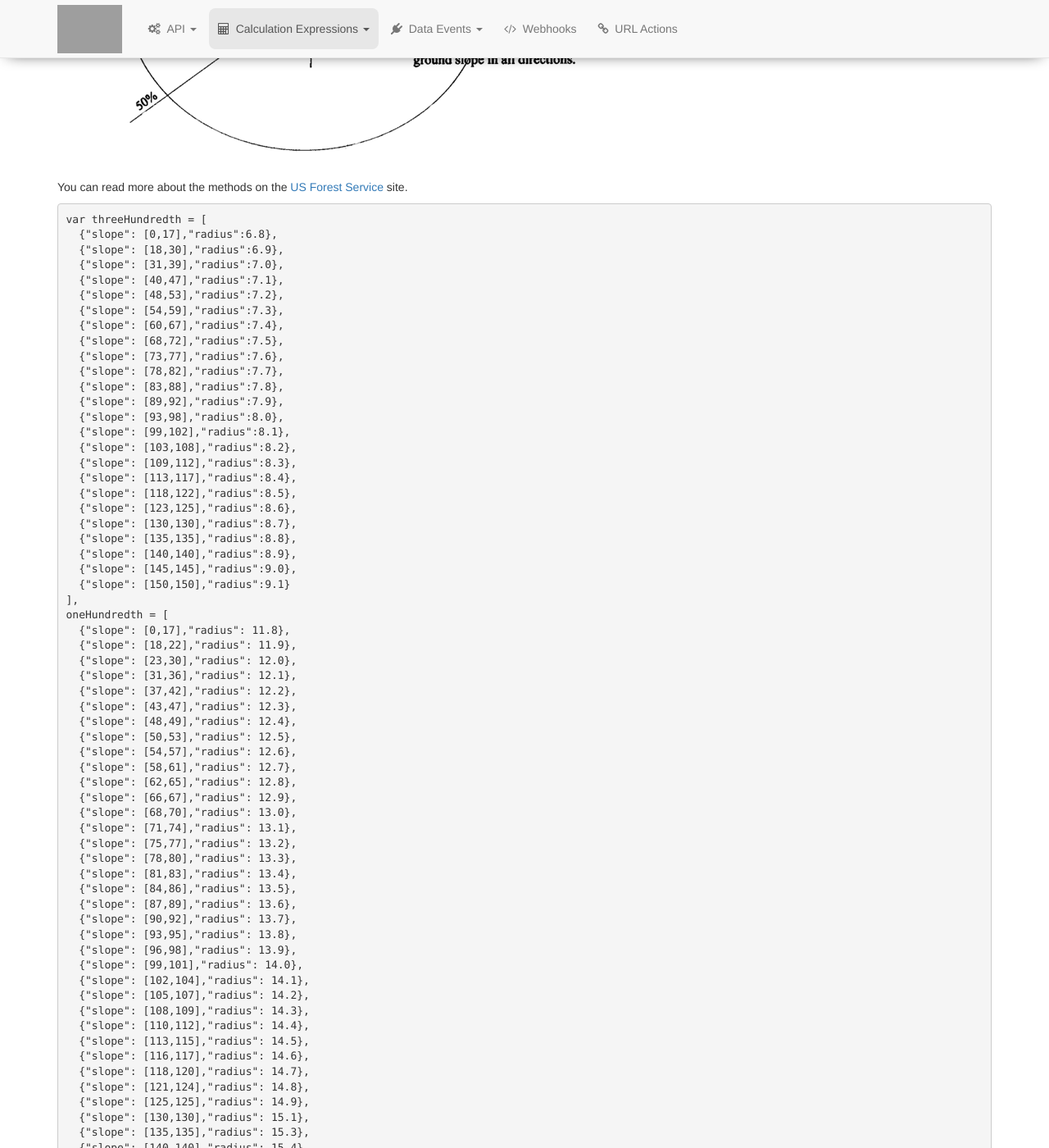
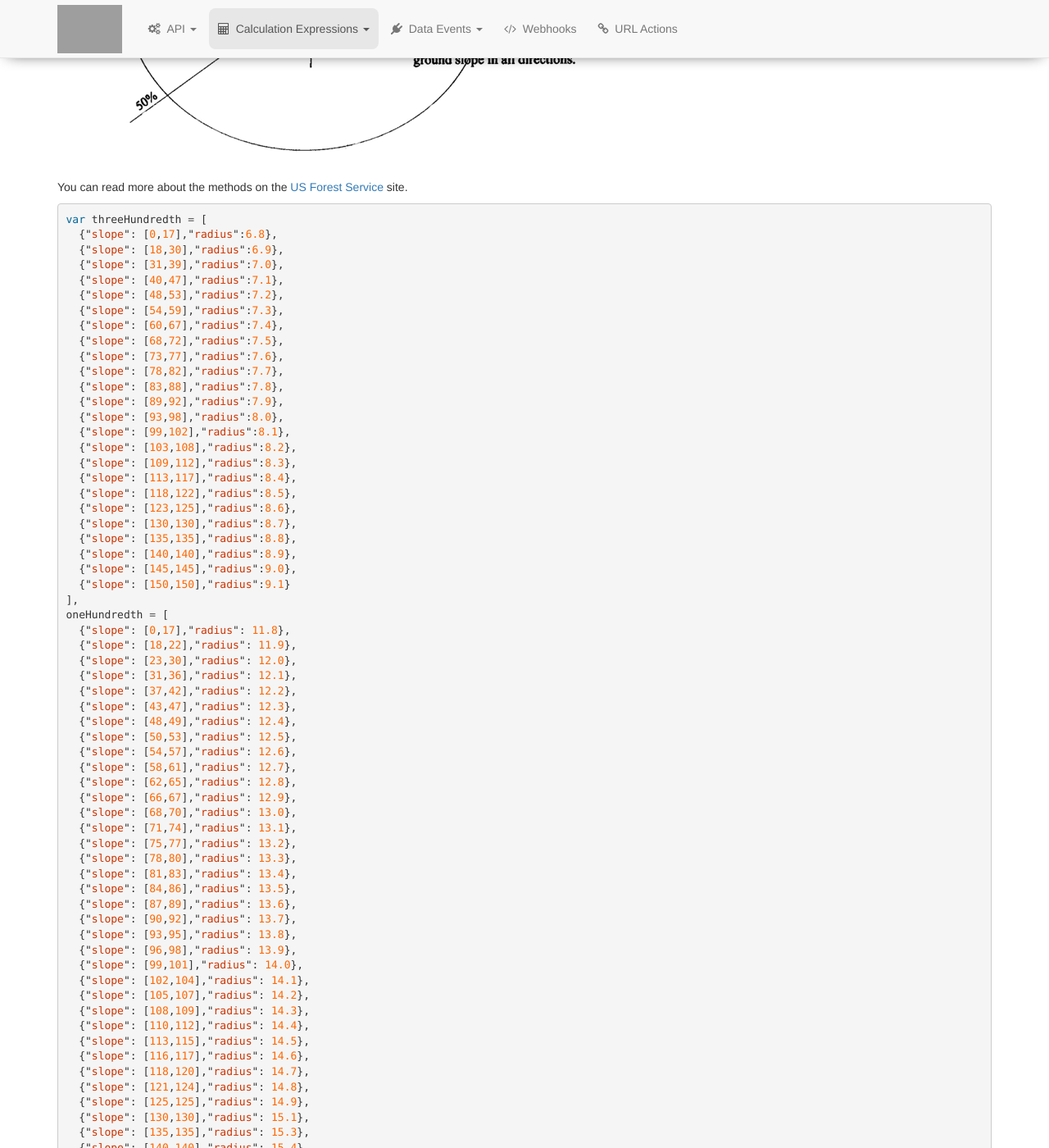
Before and after one commit to rylincoln/developer.fulcrumapp.com, a Jekyll site: the page built from _expression-examples/radii-plot.md, in a window 1280 px wide and 1400 px high, scrolled down 968 px. Shown: the whole window at 82% size. Built offline with Jekyll 4.4.1, drawn with Linux system fonts in a browser that asks for light colours; nearby versions of some CDN libraries; some of the changed text lies outside the part shown; grey boxes are pictures that could not be loaded.

````diff
--- a/_expression-examples/radii-plot.md
+++ b/_expression-examples/radii-plot.md
@@ -16,7 +16,7 @@ This calculation field reveals the radius that you should be working wiht. It pu
 
 You can read more about the methods on the [US Forest Service](http://www.fs.fed.us/nrm/fsveg/) site.
 
-```
+```js
 var threeHundredth = [
   {"slope": [0,17],"radius":6.8},
   {"slope": [18,30],"radius":6.9},
````
Also changed, not shown: other parts of _expression-examples/radii-plot.md (+0 -1 lines).
